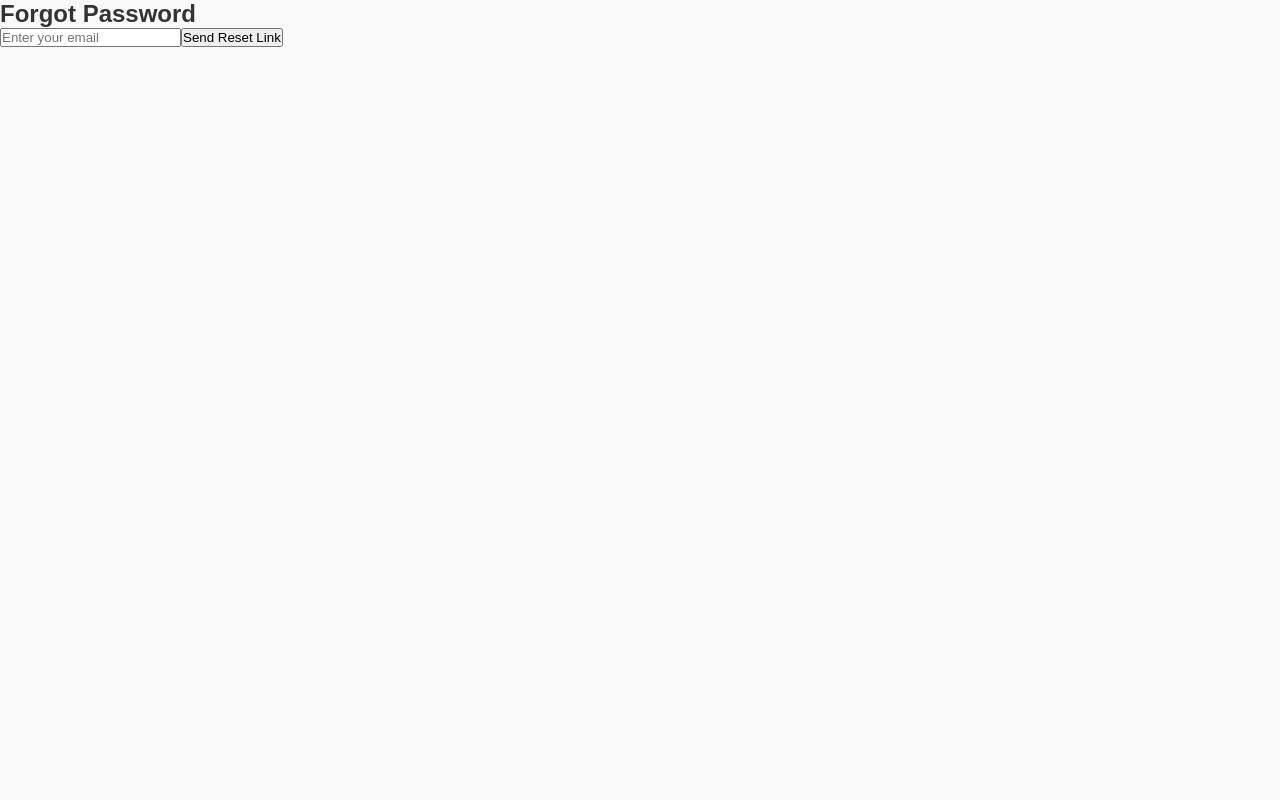
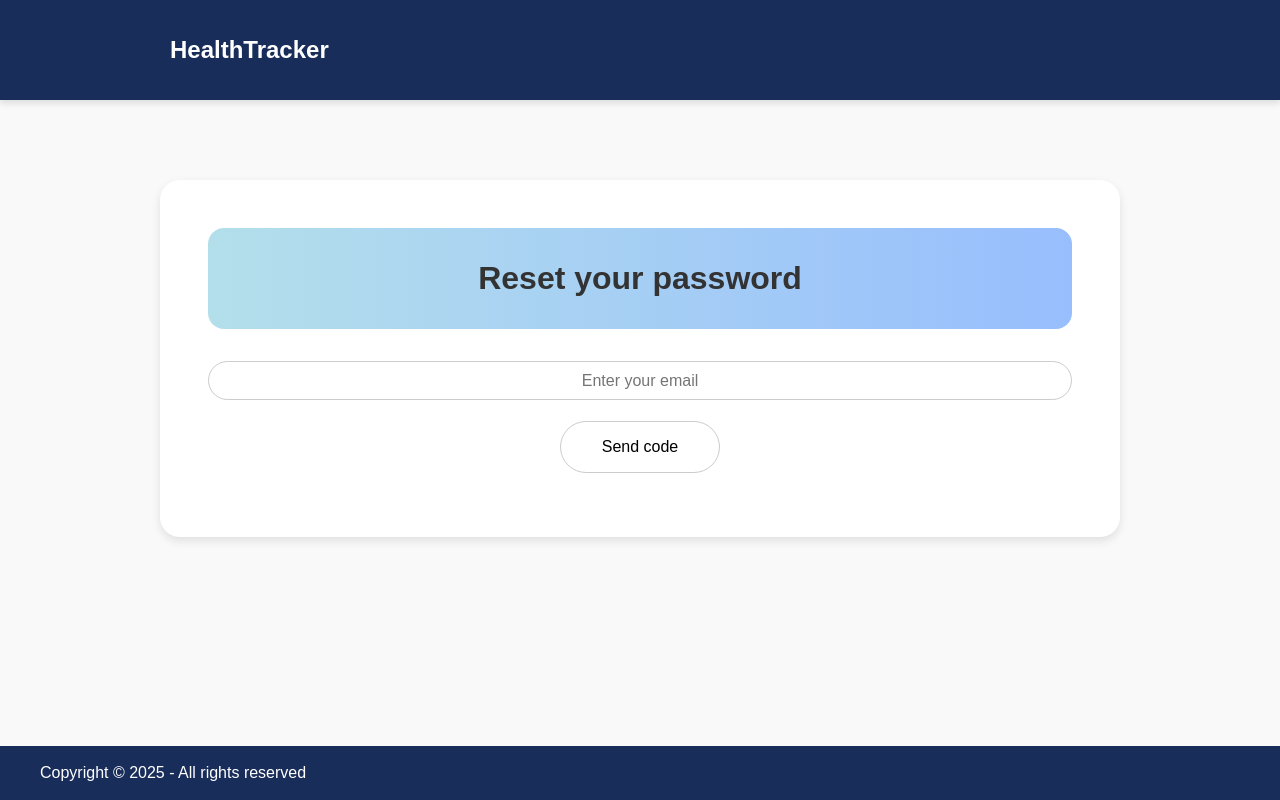
Before and after one commit to ollyb143/SweHealthTracker, a React (Vite) app in the folder client/: page /forgotpassword in a window 1280 px wide. Built offline with nearby package versions, Linux system fonts and the light colour scheme.

Commit message:
CSS and link back to sign in
Css tweaks across many pages, added link to Forgotpassword to send user back to sign in

```diff
--- a/client/src/banner.css
+++ b/client/src/banner.css
@@ -16,3 +16,7 @@
     color: white;
     text-decoration: none;
   }
+
+  .logo:hover{
+    color: white;
+  }
--- a/client/src/buttoncomponent.css
+++ b/client/src/buttoncomponent.css
@@ -4,7 +4,7 @@
     font-size: 1rem;
     cursor: pointer;
     transition: all 0.3s ease;
-    margin-top: 1rem;
+    margin: 1rem;
     min-width: 10rem;
   }
 
--- a/client/src/dashboard.css
+++ b/client/src/dashboard.css
@@ -56,7 +56,7 @@
     padding: 1rem;
     box-sizing: border-box;
     border-radius: 1rem;
-    height: 15rem;
+    height: 17rem;
 
   }
 
--- /dev/null
+++ b/client/src/forgotpassword.css
@@ -0,0 +1,11 @@
+.forgot-card{
+    margin-top: 5rem;
+    text-align: center;
+    max-width: 75%;
+    margin-bottom:6rem;
+    padding: 3rem;
+
+}
+.forgot-title{
+    margin-bottom: 2rem;
+}
--- a/client/src/index.css
+++ b/client/src/index.css
@@ -16,9 +16,16 @@
   box-sizing: border-box;
   transition: border-color 0.2s ease;
   text-align: center;
+  margin-bottom: 0.3rem;
 }
 
 input:focus{
   outline: none;
   border-color: #82dce2;
 }
+
+a {
+  color: #5bd0d6;
+  font-weight: 600;
+  text-decoration: none;
+}
--- a/client/src/login.css
+++ b/client/src/login.css
@@ -35,3 +35,8 @@
     margin-top: 15px; /* Space between button and error message */
     text-align: center;
 }
+
+.login-link:hover{
+    color: #c6f6de;
+    transition: ease 0.3s;
+}
--- a/client/src/navbar.css
+++ b/client/src/navbar.css
@@ -44,6 +44,7 @@ body {
   text-decoration: none;
   font-size: 18px;
   transition: color 0.3s;
+
 }
 
 .nav-links a:hover {
--- a/client/src/views/pages/DashboardPage.jsx
+++ b/client/src/views/pages/DashboardPage.jsx
@@ -30,6 +30,7 @@ const DashboardPage = () => {
   const [weightHistory, setWeightHistory] = useState([]);
   const [dateInput, setDateInput] = useState("");
   const [weightError, setWeightError] = useState('');
+  const [message, setMessage] = useState("");
   const [bmiRefresh, setBmiRefresh] = useState(0);
   const [chartView, setchartView] = useState("all");
 
@@ -104,6 +105,8 @@ const DashboardPage = () => {
     const currentDate = new Date();
     const parsedWeight = parseFloat(weightInput);
 
+    setMessage('')
+
 
     if (!weightInput) {
       setWeightError("Weight is required.");
@@ -141,6 +144,8 @@ const DashboardPage = () => {
         fetchWeightHistory();
         setBmiRefresh(prev => prev + 1);
 
+        setMessage('Weight log added!');
+
 
 
         console.log('Weight log added successfully');
@@ -165,7 +170,11 @@ const DashboardPage = () => {
         throw new Error('Failed to delete weight log');
       }
 
+
+
       setWeightHistory((prevLogs) => prevLogs.filter((log) => log.weightID !== weightID));
+
+
 
       console.log('Weight log deleted successfully');
     } catch (error) {
@@ -331,7 +340,10 @@ const DashboardPage = () => {
                     className="input-field"
               />
             <Buttoncomponent onClick={handleLogWeight}>Log Weight</Buttoncomponent>
-            {weightError && <p className="weight-error-message">{weightError}</p>}
+            <div>
+            {weightError && <p className="profile-row">{weightError}</p>}
+            {message && <p className="profile-row">{message}</p>}
+            </div>
             </div>
           </div>
 
--- a/client/src/views/pages/ForgotPasswordPage.jsx
+++ b/client/src/views/pages/ForgotPasswordPage.jsx
@@ -1,4 +1,10 @@
 import { useState } from "react";
+import Footer from "../../components/Footer";
+import Banner from "../../components/Banner";
+import Card from "../../components/Card";
+import GradientContainer from "../../components/Gradient";
+import Buttoncomponent from "../../components/Buttoncomponent"
+import "../../forgotpassword.css";
 
 const ForgotPasswordPage = () => {
   const [email, setEmail] = useState("");
@@ -80,8 +86,7 @@ const ForgotPasswordPage = () => {
       const data = await res.json();
 
       if (res.ok) {
-        setMessage("Password reset successfully!");
-        setStep(1);
+        setStep(4);
         setEmail("");
         setCode("");
         setNewPassword("");
@@ -95,18 +100,22 @@ const ForgotPasswordPage = () => {
 
   return (
     <div>
-      <h2>Forgot Password</h2>
+      <Banner/>
+      <Card className="forgot-card">
+      <GradientContainer className="forgot-title"><h1>Reset your password</h1></GradientContainer>
+
 
       {step === 1 &&(
         <form onSubmit={handleSubmit}>
             <input
+            className="input-field"
             type="email"
             placeholder="Enter your email"
             value={email}
             onChange={(e) => setEmail(e.target.value)}
             required
             />
-            <button type="submit">Send Reset Link</button>
+            <Buttoncomponent type="submit">Send code</Buttoncomponent>
         </form> )}
 
 
@@ -114,13 +123,14 @@ const ForgotPasswordPage = () => {
         {step === 2 &&(
         <form onSubmit={handleVerifyCode}>
           <input
+          className="input-field"
             type="text"
             placeholder="Enter your verification code"
             value={code}
             onChange={(e) => setCode(e.target.value)}
             required
           />
-          <button type="submit">submit</button>
+          <Buttoncomponent type="submit">Submit</Buttoncomponent>
         </form>
       )}
 
@@ -128,25 +138,43 @@ const ForgotPasswordPage = () => {
         {step === 3 && (
         <form onSubmit={handleResetPassword}>
           <input
+          className="input-field"
             type="password"
             placeholder="Enter your new password"
             value={newPassword}
             onChange={(e) => setNewPassword(e.target.value)}
             required
           />
-          <button type="submit">confirm</button>
+          <Buttoncomponent className="forgot-button" type="submit">Confirm</Buttoncomponent>
         </form>)}
 
 
-
-
-        {message && <p style={{ color: "green" }}>{message}</p>}
-        {error && <p style={{ color: "red" }}>{error}</p>}
+        {step === 4 && (
+          <div>
+          <h3>Password successfully reset!</h3>
+          <div>
+            <a href="/login">Return to login</a>
+          </div>
+          </div>
+        )}
 
 
 
 
 
+
+
+        {message && <p >{message}</p>}
+        {error && <p>{error}</p>}
+
+        </Card>
+
+
+
+
+
+
+    <Footer/>
     </div>
   );
 };
--- a/client/src/views/pages/LoginPage.jsx
+++ b/client/src/views/pages/LoginPage.jsx
@@ -65,7 +65,7 @@ const LoginPage = () => {
 
           <p id="signUpText">
             If you do not have an account already, you can sign up{" "}
-            <a href="/register">here.</a>
+            <a href="/register" className="login-link">here.</a>
           </p>
 
 
@@ -96,15 +96,16 @@ const LoginPage = () => {
             />
             </div>
 
-            <Buttoncomponent variant="primary" className="edit-button" type="submit">
+            <Buttoncomponent  className="edit-button" type="submit">
               Sign in
             </Buttoncomponent>
 
 
-            <Buttoncomponent  variant="secondary" className="landing-button" onClick={() => window.location.href = '/forgotpassword'}>forgot your password?</Buttoncomponent>
+            <div ><a href="/forgotpassword" className="login-link">Forgot your password?</a></div>
 
 
-            {error && <p className="loginError">{error}</p>}
+
+            {error && <p className="profile-row">{error}</p>}
           </form>
         </section>
         </Card>
--- a/client/src/views/pages/RegisterPage.jsx
+++ b/client/src/views/pages/RegisterPage.jsx
@@ -197,7 +197,7 @@ const RegisterPage = () => {
               </div>
             </div>
 
-            {error && <p className="error">{error}</p>}
+            {error && <p className="profile-row">{error}</p>}
 
             <button type="submit" className="continue-button">
               Continue
```
